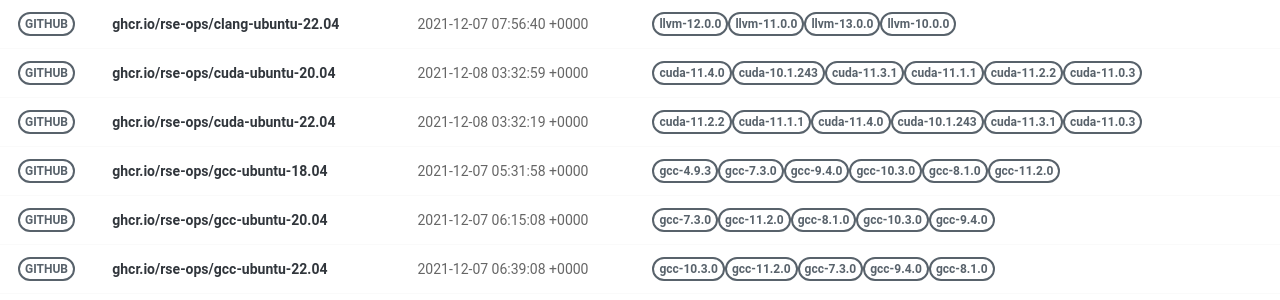
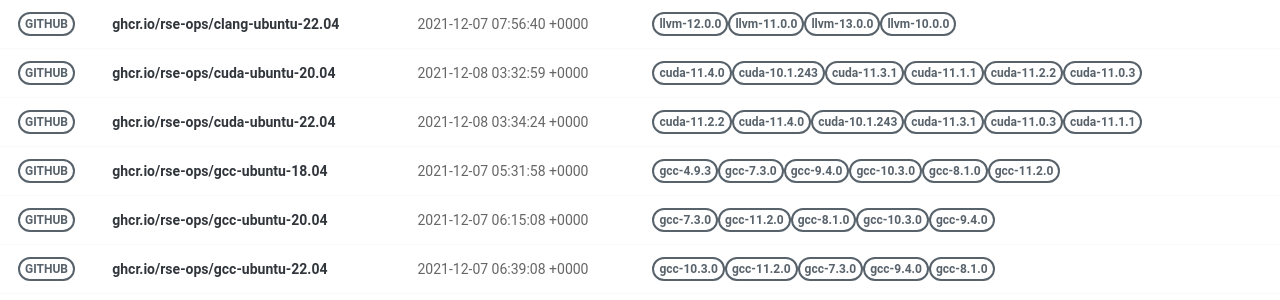
Before and after one commit to rse-ops/docker-images, a Jekyll site: the page built from pages/index.md, in a window 1280 px wide. Shown: the part 228-528 px from the top of the page. Built offline with Jekyll 4.4.1, drawn with Linux system fonts in a browser that asks for light colours; nearby versions of some CDN libraries.

Commit message:
Automated push to update library 2021-12-08

```diff
--- a/_library/ghcr.io-rse-ops-cuda-ubuntu-22.04.md
+++ b/_library/ghcr.io-rse-ops-cuda-ubuntu-22.04.md
@@ -1,7 +1,7 @@
 ---
 layout: container
 name: ghcr.io/rse-ops/cuda-ubuntu-22.04
-updated_at: 2021-12-08 03:32:19.435707
+updated_at: 2021-12-08 03:34:24.209644
 
 
 container_url: https://github.com/orgs/rse-ops/packages/container/package/cuda-ubuntu-22.04
```
Also changed, not shown: other parts of _library/ghcr.io-rse-ops-cuda-ubuntu-22.04.md (+3 -3 lines).
